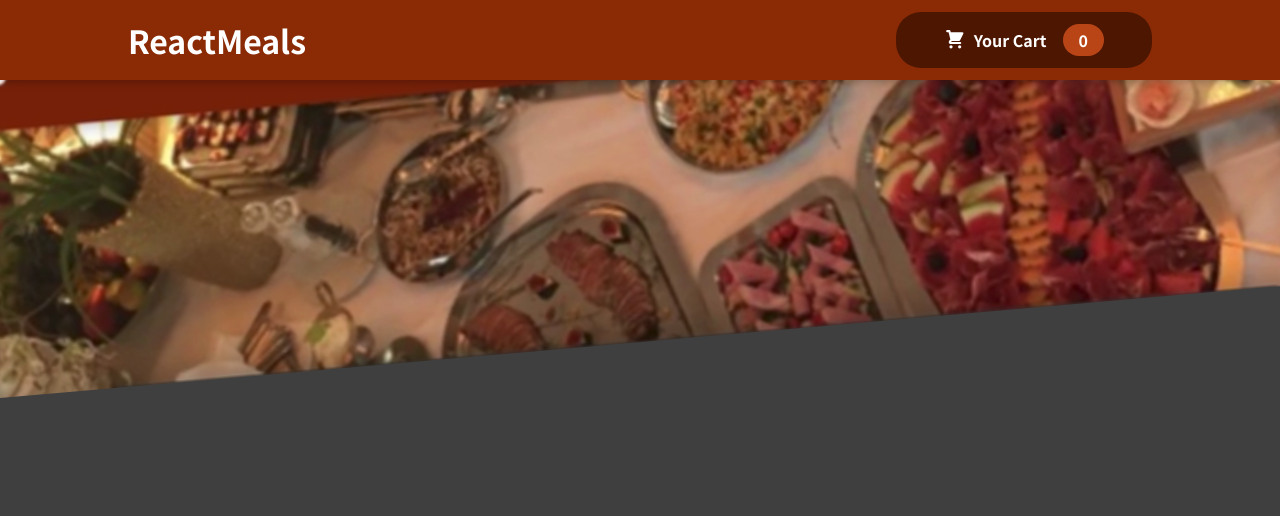
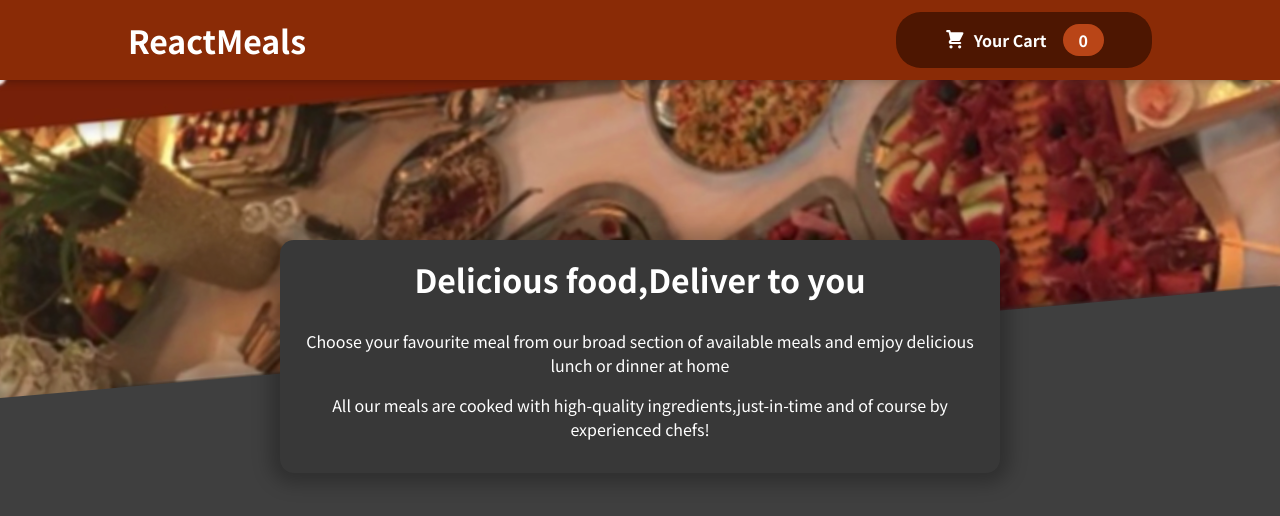
Before and after one commit to Akshat2106/Restro, a React (Create React App) app: page / in a window 1280 px wide. Shown: the top 516 px of the page. Built offline with nearby package versions, Linux system fonts and the light colour scheme.

Commit message:
task 2 Add Restaurant Summary

```diff
--- a/src/App.js
+++ b/src/App.js
@@ -1,10 +1,14 @@
 import { Fragment } from "react";
 import Header from "./components/Header";
+import Summary from "./components/Layout/Summary";
 function App() {
   return (
 
       <Fragment>
         <Header />
+        <main>
+          <Summary/>
+        </main>
       </Fragment>
 
   );
--- /dev/null
+++ b/src/components/Layout/Summary.js
@@ -0,0 +1,15 @@
+import React, { Fragment } from 'react';
+import classes from '../Layout/Summary.module.css';
+const Summary = () => {
+    return (
+        <Fragment >
+            <div className={classes.summary}>
+                <h2 >Delicious food,Deliver to you</h2>
+                <p>Choose your favourite meal from our broad section of available meals and emjoy delicious lunch or dinner at home</p>
+                <p>All our meals are cooked with high-quality ingredients,just-in-time and of course by experienced chefs!</p>
+            </div>
+        </Fragment>
+    )
+}
+
+export default Summary
--- /dev/null
+++ b/src/components/Layout/Summary.module.css
@@ -0,0 +1,18 @@
+.summary {
+    text-align: center;
+    max-width: 45rem;
+    width: 90%;
+    margin: auto;
+    margin-top: -10rem;
+    position: relative;
+    background-color: #383838;
+    color: white;
+    border-radius: 14px;
+    padding: 1rem;
+    box-shadow: 0 1px 18px 10px rgba(0, 0, 0, 0.25);
+  }
+
+  .summary h2 {
+    font-size: 2rem;
+    margin-top: 0;
+  }
```
